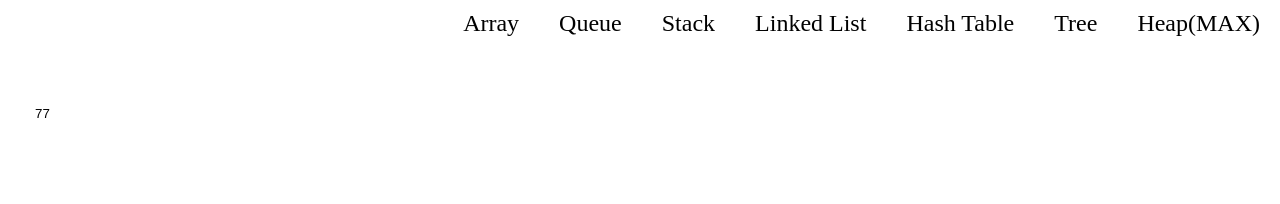
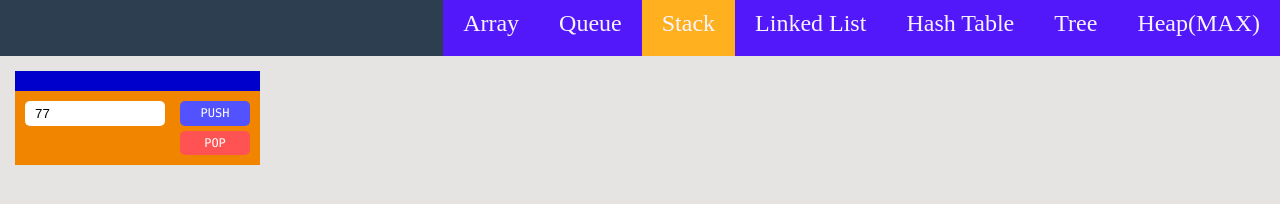
Before and after one commit to eagleduk/datastructure, a website: page index.html in a window 1280 px wide. Drawn offline with Linux system fonts and the light colour scheme; the site is published under a folder, as on GitHub Pages, so addresses that start at the root find nothing.

Commit message:
gh-page위한 수정

```diff
--- a/css/style.css
+++ b/css/style.css
@@ -1,13 +1,13 @@
-@import url("/css/variables.css");
-@import url("/css/keyframes.css");
+@import url("./variables.css");
+@import url("./keyframes.css");
 
-@import url("/css/module/array.css");
-@import url("/css/module/queue.css");
-@import url("/css/module/stack.css");
-@import url("/css/module/linkedlist.css");
-@import url("/css/module/hashtable.css");
-@import url("/css/module/tree.css");
-@import url("/css/module/heap.css");
+@import url("./module/array.css");
+@import url("./module/queue.css");
+@import url("./module/stack.css");
+@import url("./module/linkedlist.css");
+@import url("./module/hashtable.css");
+@import url("./module/tree.css");
+@import url("./module/heap.css");
 
 html {
   padding: 0;
```
